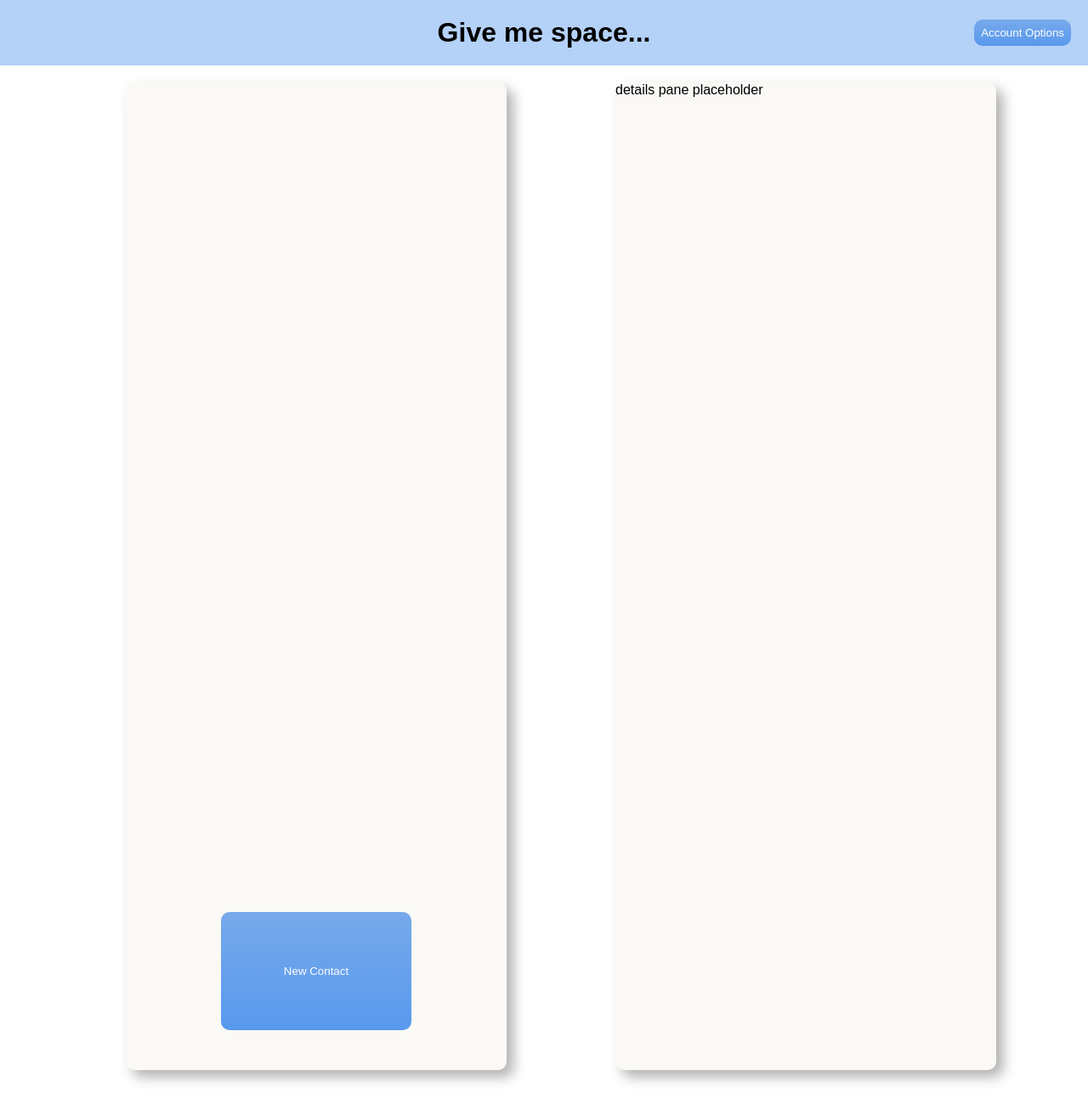
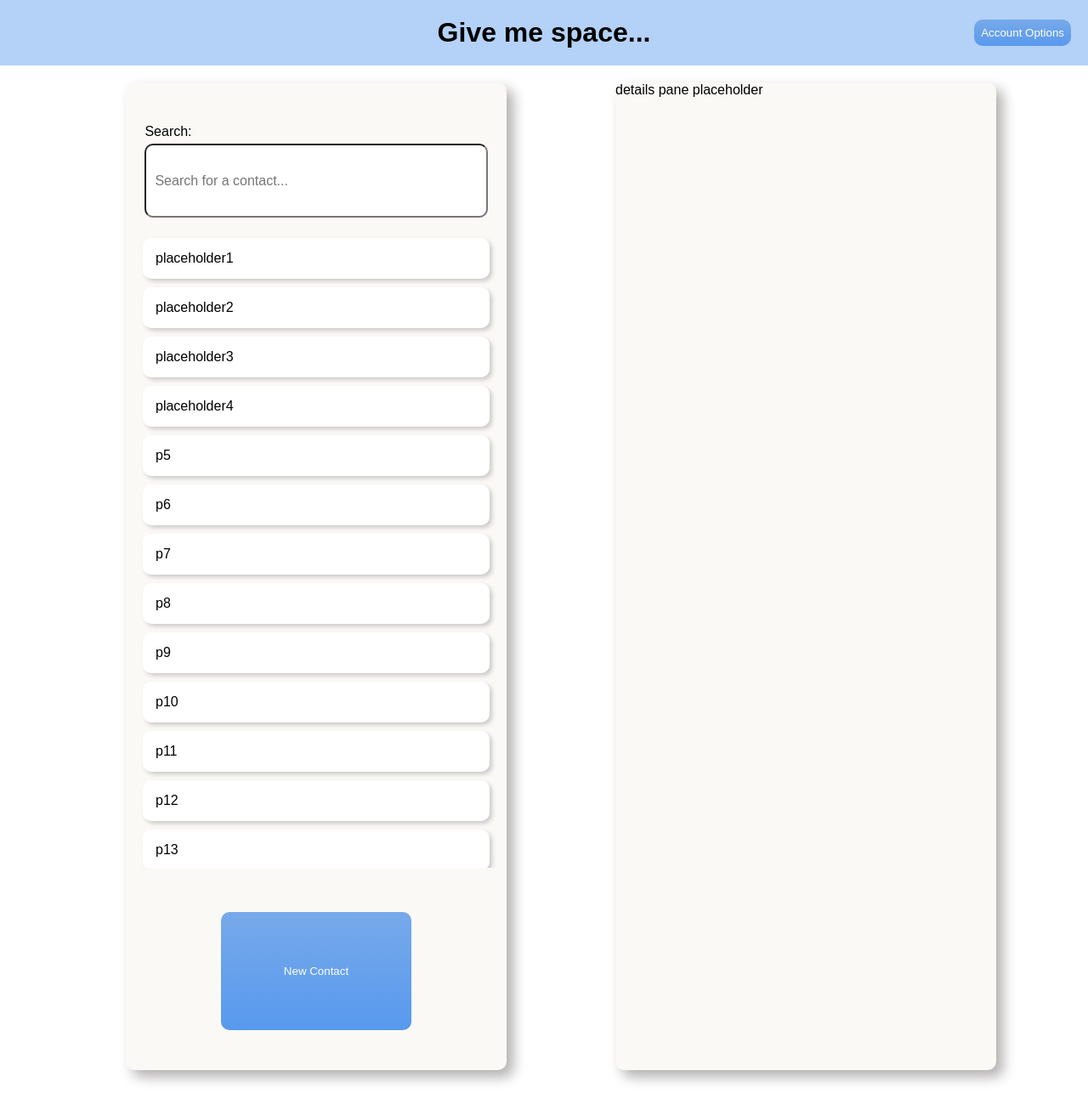
Before and after one commit to PlasticRosewood/COP4331-P1-Group2, a PHP site: page /public/index.html in a window 1280 px wide. Shown: the top 1313 px of the page at 85% size. Run offline with PHP 8.4, Linux system fonts and the light colour scheme.

Commit message:
Refactor contact list UI and implement search bar in HTML/CSS

```diff
--- a/public/index.html
+++ b/public/index.html
@@ -18,8 +18,30 @@
     <div id="content">
 
         <div id="contacts_list_container">
+            <div id="search_row">
+                <label for="search_bar">Search:</label>
+                <input type="text" id="search_bar" name="search_bar" placeholder="Search for a contact...">
+            </div>
             <ul id="dynamic_contacts_list">
-
+                <!--TODO: remove all these placeholders-->
+                <li>placeholder1</li>
+                <li>placeholder2</li>
+                <li>placeholder3</li>
+                <li>placeholder4</li>
+                <li>p5</li>
+                <li>p6</li>
+                <li>p7</li>
+                <li>p8</li>
+                <li>p9</li>
+                <li>p10</li>
+                <li>p11</li>
+                <li>p12</li>
+                <li>p13</li>
+                <li>p14</li>
+                <li>p15</li>
+                <li>p16</li>
+                <li>p17</li>
+                <li>p18</li>
             </ul>
             <button id="new_contact_button" class="submit_button">New Contact</button>
         </div>
--- a/public/js/scripts.js
+++ b/public/js/scripts.js
@@ -146,7 +146,7 @@ async function deleteContact(contactID) {
     }
 }
 
-function editContact(contactID) { // TODO: make call to edit contact from API
+async function editContact(contactID) { // TODO: make call to edit contact from API
     const url = urlBase + '/' + contactID;
 
     try {
@@ -165,8 +165,9 @@ function editContact(contactID) { // TODO: make call to edit contact from API
         if (!response.ok) {
             throw new Error('Response status: ' + response.status);
         }
-     } catch(error) {
+    } catch(error) {
         console.log('Error with editContact() function!');
         console.error(error);
+    }
 }
 // end of dynamic contacts list
--- a/public/stylesheets/global.css
+++ b/public/stylesheets/global.css
@@ -86,17 +86,20 @@
 
     /* other styling properties */
     height: 80vh;
+    max-height: 80vh;
     margin: 20px;
 }
 
 /* styles both containers */
 #content > div {
     width: 100%;
+    max-height: 100%;
     height: 100%;
     place-self: center;
     background-color: var(--off_white);
     box-shadow: var(--std_drop_shadow);
     border-radius: var(--std_border_radius);
+    overflow: hidden;
 }
 
 #contacts_list_container {
@@ -106,21 +109,66 @@
     grid-template-rows: [search_bar] 14% [contact_cards] 66% [new_contacts_btn] 20%;
 }
 
+#search_row {
+    /* grid properties */
+    place-self: center;
+    display: grid;
+    grid-template-rows: 40% 60%;
+    row-gap: 5px;
+
+    /* other styling properties */
+    margin: 13px;
+    height: 90%;
+    width: 90%;
+}
+
+#search_row > label {
+    /* grid properties */
+    align-self: end;
+    justify-self: left;
+}
+
+#search_bar {
+    /* other styling proeprties */
+    border-radius: var(--std_border_radius);
+    padding: 10px;
+    font-size: 16px;
+}
+
 #dynamic_contacts_list {
     /* grid properties */
     grid-row: contact_cards;
+
+    /* other styling properties */
+    padding: 5px;
+    margin: 5px;
+    overflow: hidden;
+    overflow-y: auto;
 }
 
-#dynamic_contacts_list > ul {
-    overflow: hidden;
-    overflow-y: scroll;
+
+#dynamic_contacts_list > li {
+    padding: 15px;
+    margin: 10px;
+    list-style-type: none;
+    border-radius: var(--std_border_radius);
+    box-shadow: 3px 3px 5px #cccbc9;
+    background-color: #ffffff;
 }
 
-#dynamic_contacts_list > li {
-    background-color: #f7f7f7;
-    border: 1px solid #ddd;
-    padding: 5px;
-    margin-top: 5px;
+@keyframes hightlight_item {
+    0% {
+        transform: scale(1);
+        box-shadow: 3px 3px 5px #cccbc9;
+    }
+    100% {
+        transform: scale(1.02);
+        box-shadow: 5px 5px 6px #cccbc9;
+    }
+}
+
+#dynamic_contacts_list > li:hover, #dynamic_contacts_list > li:focus {
+    animation: hightlight_item 0.1s ease forwards;
 }
 
 #new_contact_button {
```
